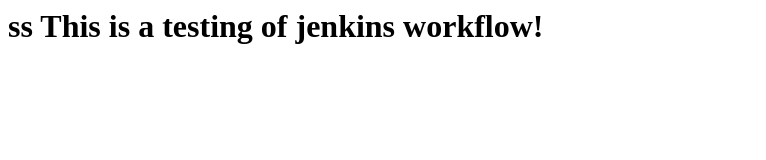
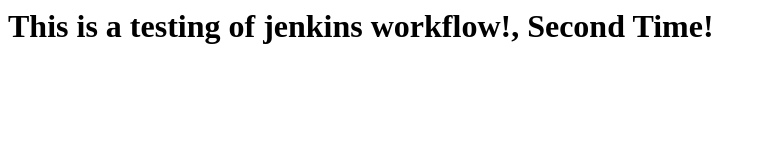
Before and after one commit to vijay176us/test_project, a plain HTML site: page index.html in a window 1280 px wide. Shown: the whole page, without its empty margins (0-766 px from the left). Drawn offline with Linux system fonts and the light colour scheme.

Commit message:
second time changes to html

```diff
--- a/index.html
+++ b/index.html
@@ -1,3 +1,3 @@
 <html>
-<h1>ss This is a testing of jenkins workflow!
+<h1>This is a testing of jenkins workflow!, Second Time!
 </html>
```
